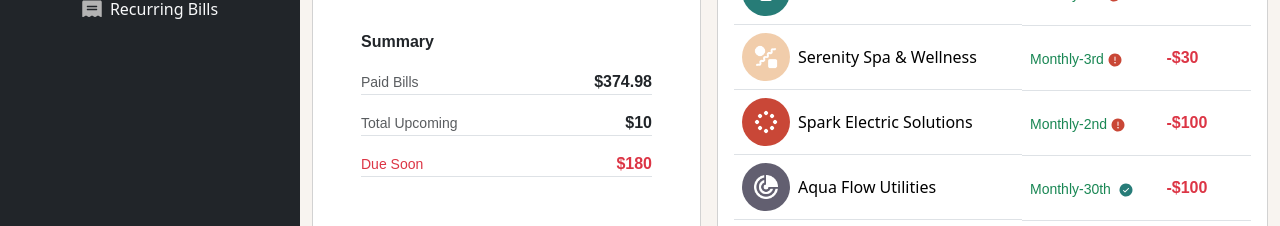
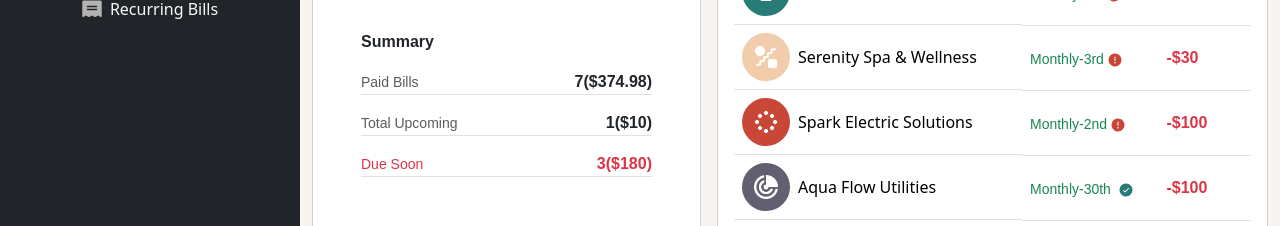
Before and after one commit to abdalsimam1-sketch/personal-finance-app, a React (Vite) app: page /bills in a window 1280 px wide. Shown: the part 319-545 px from the top of the page. Built offline with nearby package versions, Linux system fonts and the light colour scheme.

Commit message:
add : the quantity of items in each status category

```diff
--- a/src/pages/RecurringBills.jsx
+++ b/src/pages/RecurringBills.jsx
@@ -74,16 +74,24 @@ export const RecurringBills = () => {
             <span className="text-preset-3">Summary</span>
             <div className="d-flex justify-content-between align-items-center text-preset-4 border-bottom">
               <span className="text-muted text-preset-4">Paid Bills</span>
-              <span className="text-preset-3">${totalPaid}</span>
+              <span className="text-preset-3">
+                {paid.length}(${totalPaid})
+              </span>
             </div>
             <div className="d-flex justify-content-between align-items-center text-preset-4 border-bottom">
               <span className="text-muted">Total Upcoming</span>
-              <span className="text-preset-3">${totalUpComing}</span>
+              <span className="text-preset-3">
+                {" "}
+                {upComing.length}(${totalUpComing})
+              </span>
             </div>
             <div className="d-flex justify-content-between align-items-center text-preset-4 border-bottom text-danger mb-3">
               {" "}
               <span>Due Soon</span>
-              <span className="text-preset-3">${totalDue}</span>
+              <span className="text-preset-3">
+                {" "}
+                {dueSoon.length}(${totalDue})
+              </span>
             </div>
           </div>
         </section>
```
